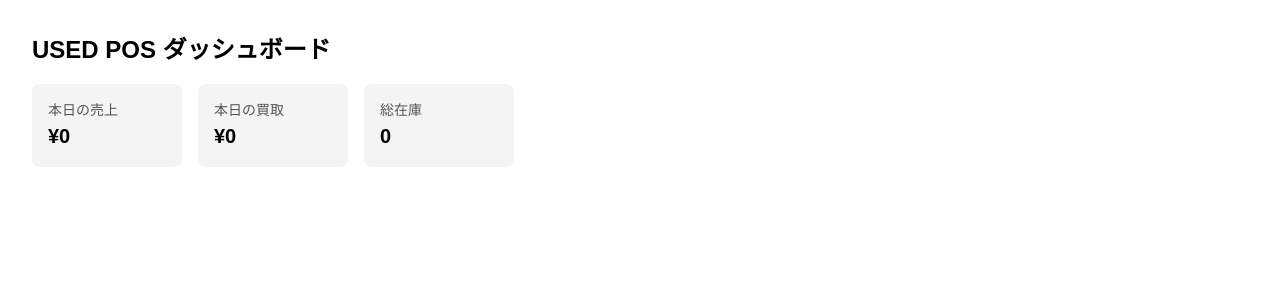
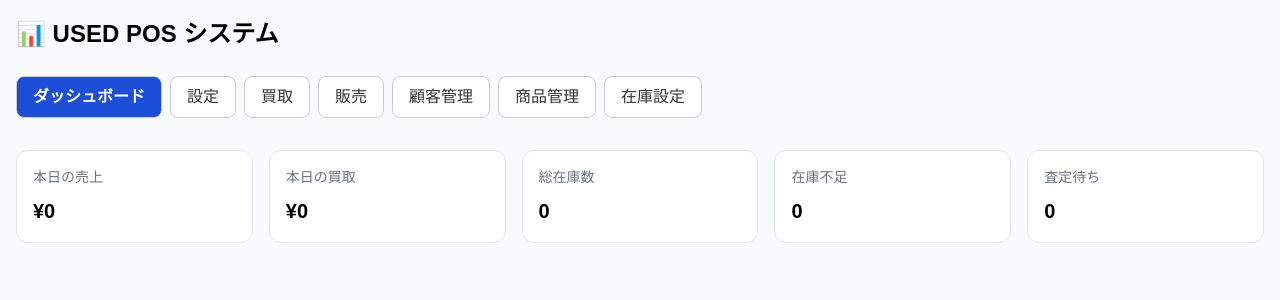
Before and after one commit to hatake20/USED-POS, a React (Vite) app: page / in a window 1280 px wide. Shown: the top 300 px of the page. Built offline with nearby package versions, Linux system fonts and the light colour scheme.

Commit message:
Update App.tsx

```diff
--- a/src/App.tsx
+++ b/src/App.tsx
@@ -1,24 +1,77 @@
+import { useState } from "react";
+
+const menuItems = [
+  "ダッシュボード",
+  "設定",
+  "買取",
+  "販売",
+  "顧客管理",
+  "商品管理",
+  "在庫設定"
+];
+
 export default function App() {
+  const [active, setActive] = useState("ダッシュボード");
+
   return (
-    <div style={{ padding: "2rem", fontFamily: "sans-serif" }}>
-      <h1 style={{ fontSize: "24px", fontWeight: "bold", marginBottom: "1rem" }}>USED POS ダッシュボード</h1>
+    <div style={{ fontFamily: "sans-serif", background: "#f9fafb", minHeight: "100vh", padding: "1rem" }}>
+      <h1 style={{ fontSize: "24px", fontWeight: "bold", marginBottom: "1.5rem" }}>📊 USED POS システム</h1>
 
-      <div style={{ display: "flex", gap: "1rem", flexWrap: "wrap" }}>
-        <div style={{ padding: "1rem", background: "#f4f4f4", borderRadius: "8px", minWidth: "150px" }}>
-          <p style={{ fontSize: "14px", color: "#555" }}>本日の売上</p>
-          <p style={{ fontSize: "20px", fontWeight: "bold" }}>¥0</p>
+      {/* メニュー */}
+      <div style={{ display: "flex", gap: "0.5rem", flexWrap: "wrap", marginBottom: "2rem" }}>
+        {menuItems.map((item) => (
+          <button
+            key={item}
+            onClick={() => setActive(item)}
+            style={{
+              padding: "0.5rem 1rem",
+              borderRadius: "8px",
+              border: "1px solid #ccc",
+              background: active === item ? "#1d4ed8" : "#fff",
+              color: active === item ? "#fff" : "#333",
+              fontWeight: active === item ? "bold" : "normal",
+              cursor: "pointer"
+            }}
+          >
+            {item}
+          </button>
+        ))}
+      </div>
+
+      {/* 表示内容 */}
+      {active === "ダッシュボード" && (
+        <div style={{ display: "flex", gap: "1rem", flexWrap: "wrap" }}>
+          <Card title="本日の売上" value="¥0" />
+          <Card title="本日の買取" value="¥0" />
+          <Card title="総在庫数" value="0" />
+          <Card title="在庫不足" value="0" />
+          <Card title="査定待ち" value="0" />
         </div>
+      )}
 
-        <div style={{ padding: "1rem", background: "#f4f4f4", borderRadius: "8px", minWidth: "150px" }}>
-          <p style={{ fontSize: "14px", color: "#555" }}>本日の買取</p>
-          <p style={{ fontSize: "20px", fontWeight: "bold" }}>¥0</p>
+      {active !== "ダッシュボード" && (
+        <div style={{ fontSize: "16px", color: "#555" }}>
+          「{active}」ページの中身はまだ未実装です。
         </div>
-
-        <div style={{ padding: "1rem", background: "#f4f4f4", borderRadius: "8px", minWidth: "150px" }}>
-          <p style={{ fontSize: "14px", color: "#555" }}>総在庫</p>
-          <p style={{ fontSize: "20px", fontWeight: "bold" }}>0</p>
-        </div>
-      </div>
+      )}
     </div>
   );
 }
+
+function Card({ title, value }: { title: string; value: string }) {
+  return (
+    <div
+      style={{
+        background: "#fff",
+        border: "1px solid #e5e7eb",
+        borderRadius: "12px",
+        padding: "1rem",
+        minWidth: "150px",
+        flex: "1"
+      }}
+    >
+      <p style={{ fontSize: "14px", color: "#6b7280" }}>{title}</p>
+      <p style={{ fontSize: "20px", fontWeight: "bold", marginTop: "0.5rem" }}>{value}</p>
+    </div>
+  );
+}
```
